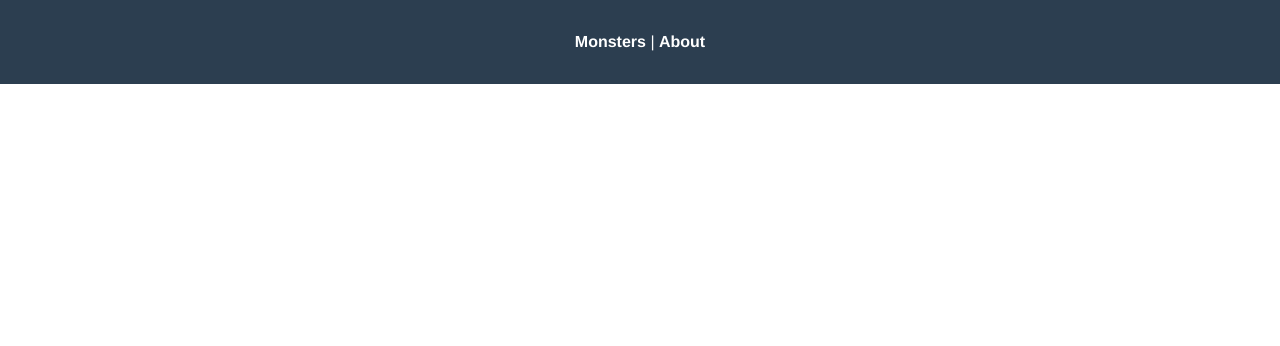
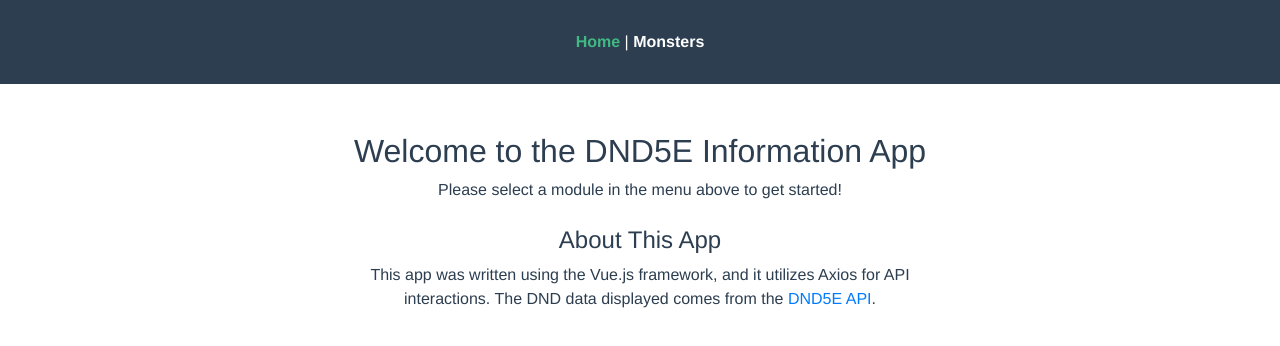
Before and after one commit to CategoryCory/dnd5e-info-app, a Vue app: page / in a window 1280 px wide. Shown: the top 346 px of the page. Built offline with nearby package versions, Linux system fonts and the light colour scheme.

Commit message:
Add explanation and About text to homepage

```diff
--- a/src/App.vue
+++ b/src/App.vue
@@ -1,8 +1,8 @@
 <template>
     <div id="app">
         <div id="nav">
-            <router-link to="/monsters">Monsters</router-link>&nbsp;|
-            <router-link to="/about">About</router-link>
+            <router-link to="/">Home</router-link>&nbsp;|
+            <router-link to="/monsters">Monsters</router-link>
         </div>
         <router-view />
     </div>
--- a/src/router/index.js
+++ b/src/router/index.js
@@ -1,22 +1,19 @@
 import Vue from "vue";
 import VueRouter from "vue-router";
+import Home from "../views/Home.vue";
 
 Vue.use(VueRouter);
 
 const routes = [
     {
+        path: "/",
+        name: "home",
+        component: Home
+    },
+    {
         path: "/monsters",
         name: "monsters",
         component: () => import("../views/Monsters.vue")
-    },
-    {
-        path: "/about",
-        name: "about",
-        // route level code-splitting
-        // this generates a separate chunk (about.[hash].js) for this route
-        // which is lazy-loaded when the route is visited.
-        component: () =>
-            import(/* webpackChunkName: "about" */ "../views/About.vue")
     }
 ];
 
--- a/src/views/About.vue
+++ /dev/null
@@ -1,11 +0,0 @@
-<template>
-    <div class="container about">
-        <h1>About the DND5E Information App</h1>
-        <p>
-            This app was written using the Vue.js framework using the
-            <a
-                href="http://www.dnd5eapi.co/"
-            >DND5E API</a>.
-        </p>
-    </div>
-</template>
--- /dev/null
+++ b/src/views/Home.vue
@@ -0,0 +1,14 @@
+<template>
+    <div class="container w-50 about">
+        <h2>Welcome to the DND5E Information App</h2>
+        <p>Please select a module in the menu above to get started!</p>
+        <h4 class="mt-4">About This App</h4>
+        <p>
+            This app was written using the Vue.js framework, and it utilizes Axios for API interactions.
+            The DND data displayed comes from the
+            <a
+                href="http://www.dnd5eapi.co/"
+            >DND5E API</a>.
+        </p>
+    </div>
+</template>
```
